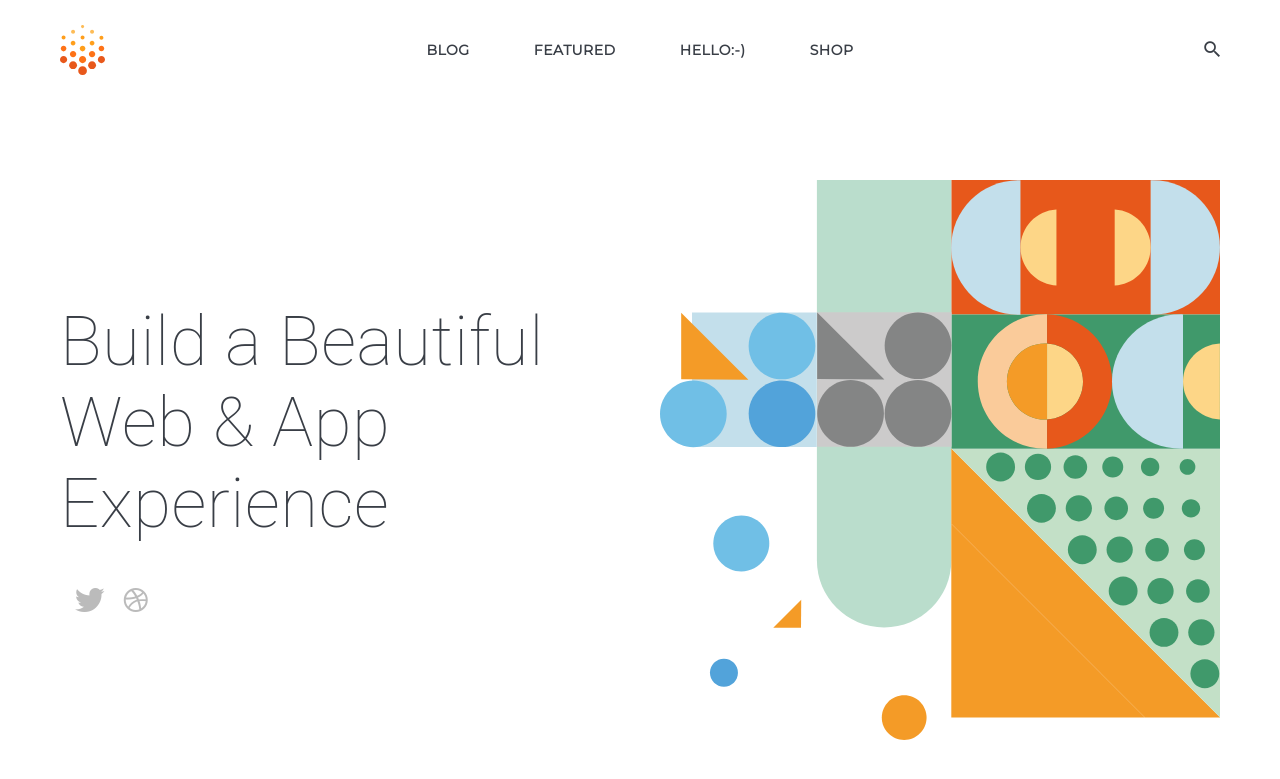
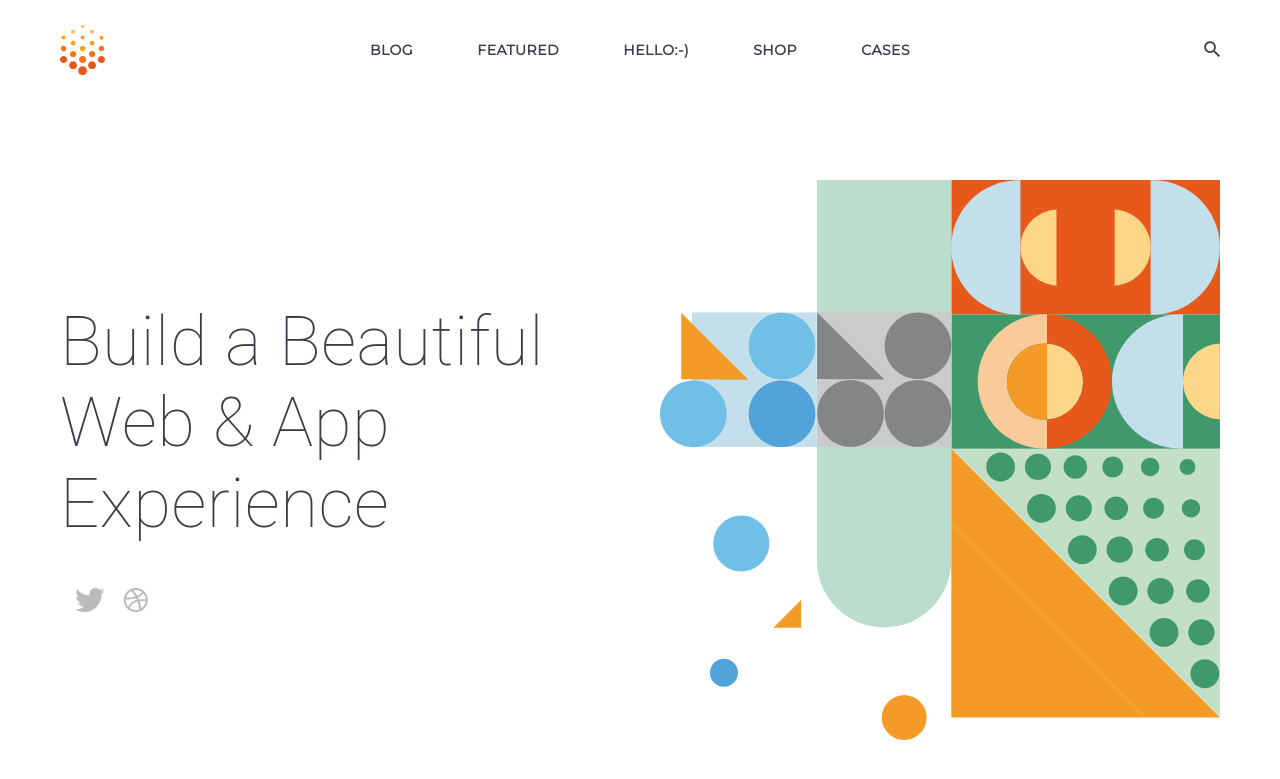
Before and after one commit to aimo-mala/aimo-mala.github.io, a Jekyll site: the page built from index.html, in a window 1280 px wide and 900 px high. Shown: the top 779 px of the window. Built offline with Jekyll 4.4.1, drawn with Linux system fonts in a browser that asks for light colours; nearby versions of some CDN libraries; the list of posts is cut into pages by our own code.

Commit message:
header_case

```diff
--- a/_includes/header.html
+++ b/_includes/header.html
@@ -40,6 +40,7 @@
  <!-- add external link to the menu -->
                 <li class="nav__item">
                 <a class="nav__link" href="http://kisscx.com/art/">Shop</a>
+                <a class="nav__link" href="http://kisscx.com/yto/">Cases</a>
               </li>
  <!-- end external link to the menu -->
 
```
Also changed, not shown: 2 other files.
